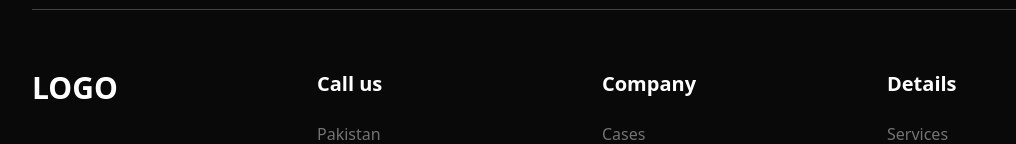
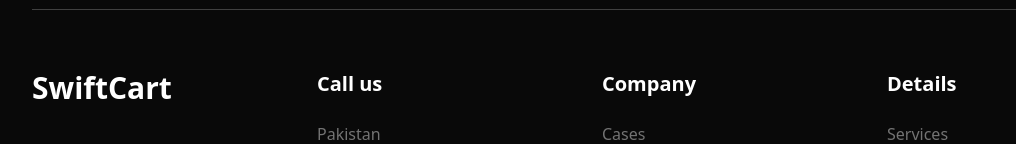
Before and after one commit to farjad-khalil/E-Commerce-Site, a React (Vite) app: page / in a window 1280 px wide. Shown: the part 993-1137 px from the top of the page, without its empty margins (58-1074 px from the left). Built offline with nearby package versions, Linux system fonts and the light colour scheme.

Commit message:
fixed issues 4

```diff
--- a/src/components/Default.jsx
+++ b/src/components/Default.jsx
@@ -29,7 +29,7 @@ function Default() {
          <div className="grid grid-cols-4 gap-10">
             {/* Column 1: Logo & Social Icons */}
             <div className="flex flex-col">
-               <div className="text-3xl font-bold">LOGO</div>
+               <div className="text-3xl font-bold">SwiftCart</div>
                <div className="flex mt-10 space-x-10">
                   <i className="fab fa-facebook text-2xl hover:cursor-pointer hover:text-neutral-300"></i>
                   <i className="fab fa-twitter text-2xl hover:cursor-pointer hover:text-neutral-300"></i>
```
